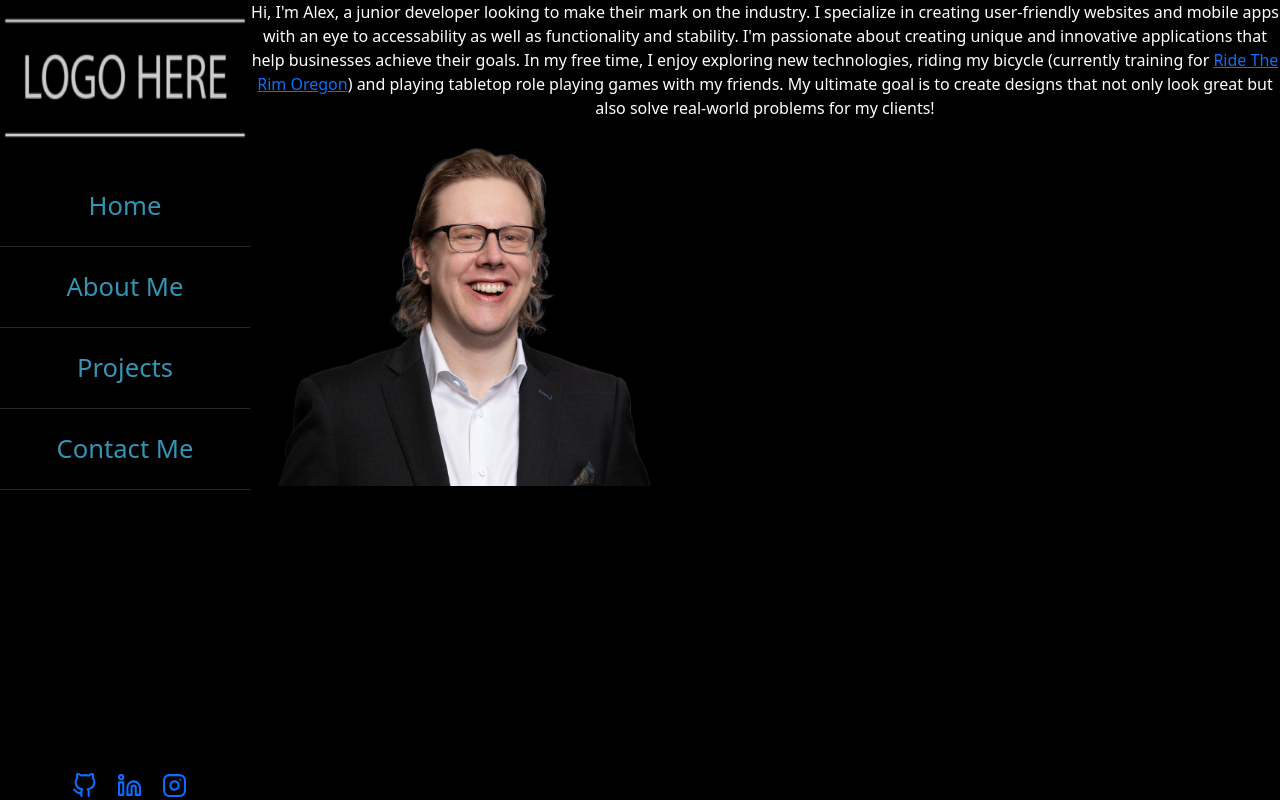
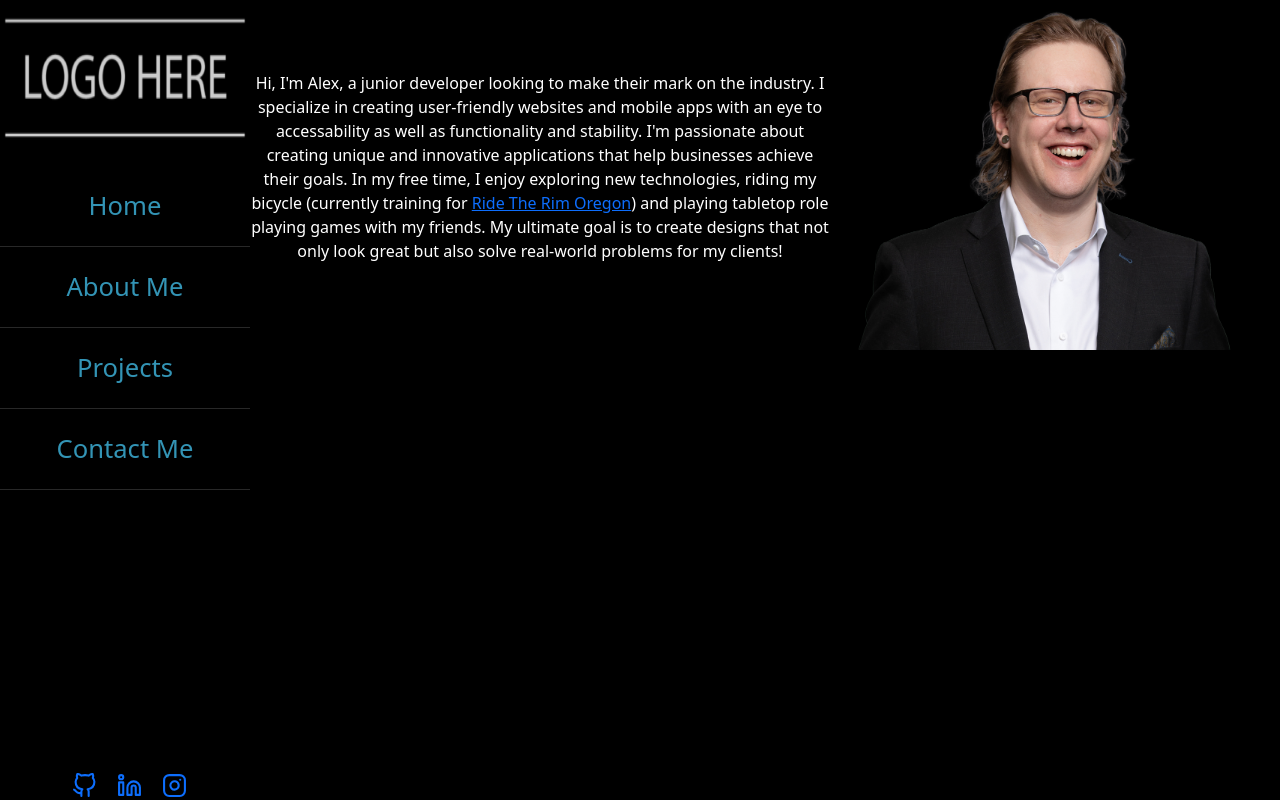
Before and after one commit to alexiusvdt/profile, a React (Create React App) app: page /about-me in a window 1280 px wide. Built offline with nearby package versions, Linux system fonts and the light colour scheme.

Commit message:
fix display of aboutme

```diff
--- a/src/components/AboutMe.js
+++ b/src/components/AboutMe.js
@@ -11,6 +11,7 @@ function AboutMe(){
       animate={{opacity: 1}}
       transition={{ duration: 0.5}}
       >
+       <div style ={{display: 'flex', alignItems: 'center', flexDirection: 'row'}}>
           <div style={{ display:"flex", alignItems: "center", flexDirection: "row"}}>
             <P>Hi, I'm Alex, a junior developer looking to make their mark on the industry.
               I specialize in creating user-friendly websites and mobile apps with an eye to accessability
@@ -22,6 +23,7 @@ function AboutMe(){
           </div>
           <div>
             <img src={Headshot} width={450} height={350} alt="My headshot"></img>
+          </div>
         </div>
     </m.div>
 
```
Lines whose indentation alone changed are shown as unchanged.
